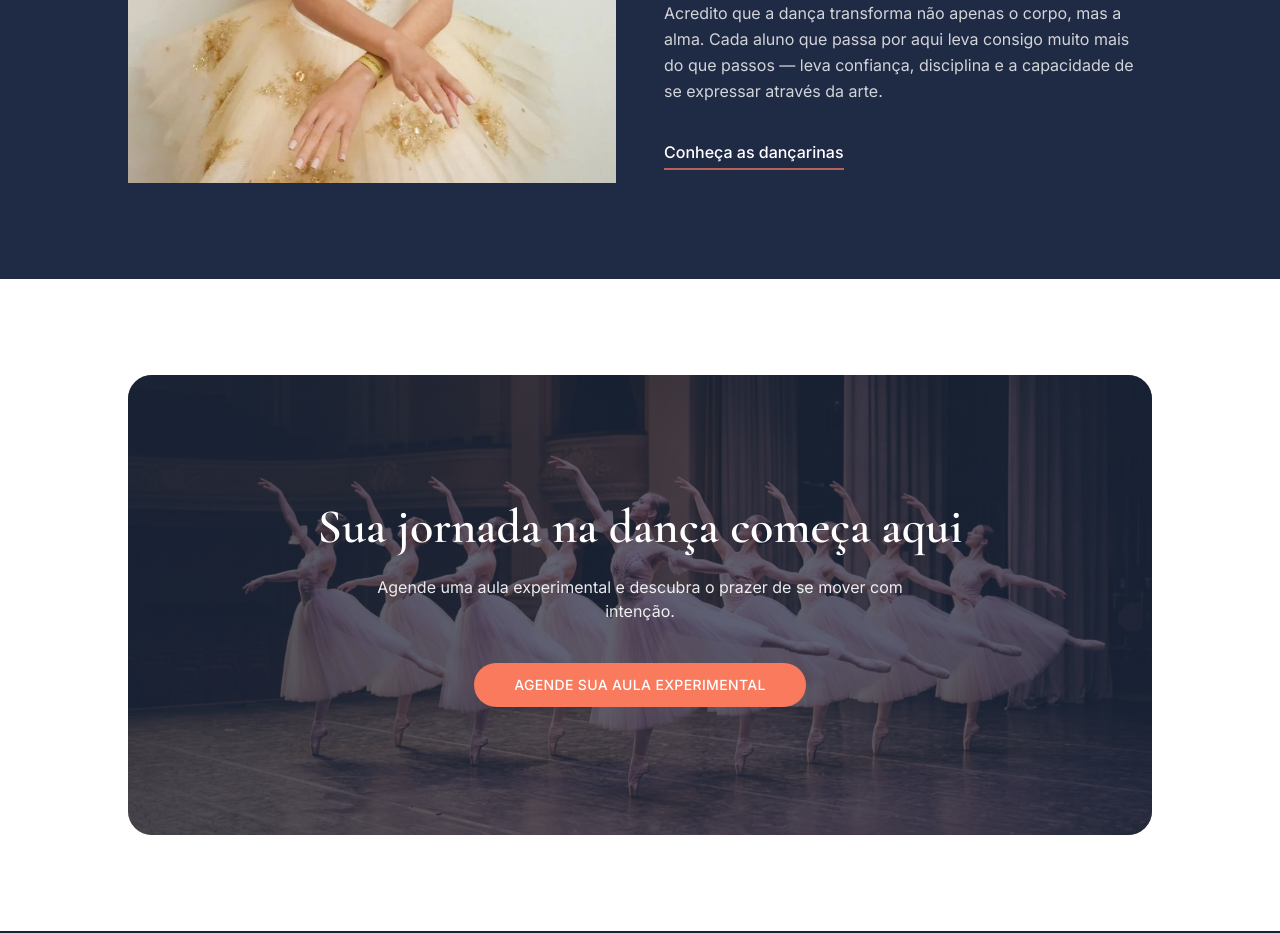
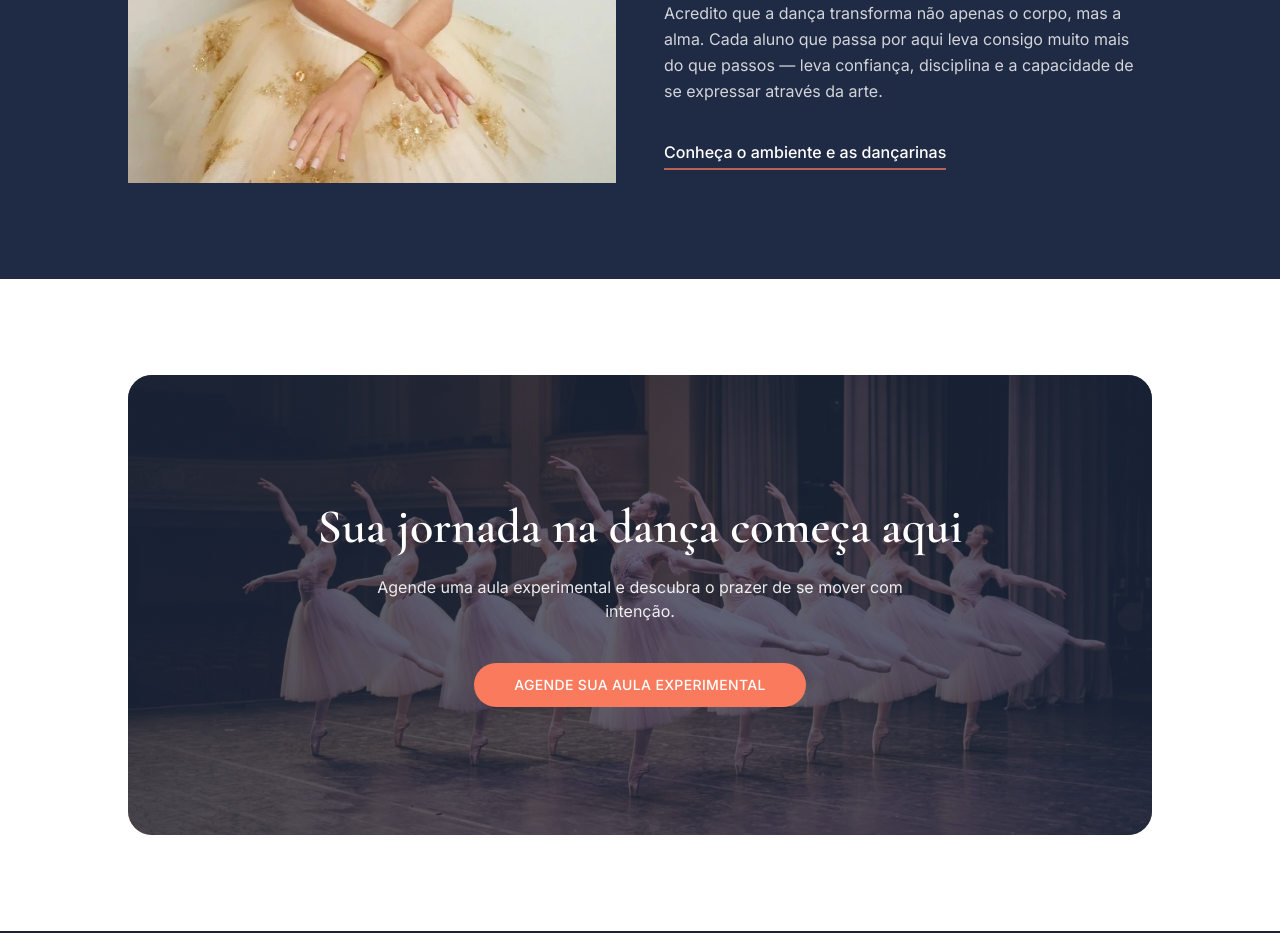
Before and after one commit to brenotoyo/AnimaVirtus, a Next.js app: page / in a window 1280 px wide. Shown: the part 2800-3733 px from the top of the page. Built offline with nearby package versions, Linux system fonts and the light colour scheme.

Commit message:
Atualizando a section AboutDirector da página home

```diff
--- a/src/components/home/AboutDirectorSection.tsx
+++ b/src/components/home/AboutDirectorSection.tsx
@@ -66,7 +66,7 @@ export default function AboutDirectorSection() {
               href="/sobre"
               className="inline-flex items-center border-b-2 border-anima-coral/70 py-1 font-medium text-white transition-all hover:border-anima-coral hover:text-anima-coral hover:shadow-lg"
             >
-              Conheça as dançarinas
+              Conheça o ambiente e as dançarinas
             </Link>
           </div>
         </div>
```
